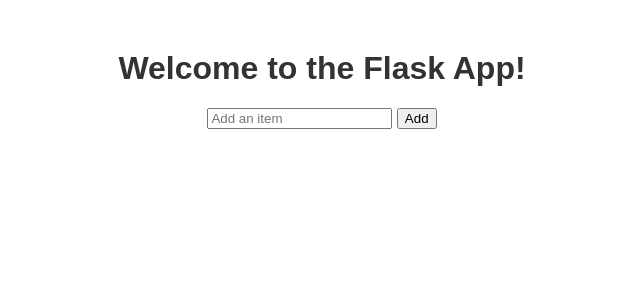
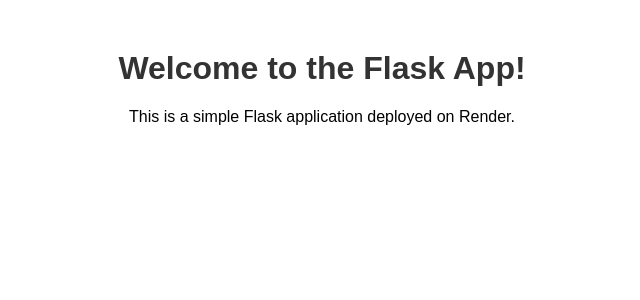
Before and after one commit to AzureBot/flask_app, a Flask app: page / in a window 1280 px wide. Shown: the top 300 px of the page, without its empty margins (318-958 px from the left). Run offline with Flask 2, Linux system fonts and the light colour scheme.

Commit message:
Update index.html

```diff
--- a/templates/index.html
+++ b/templates/index.html
@@ -13,35 +13,10 @@
         h1 {
             color: #333;
         }
-        .container {
-            max-width: 500px;
-            margin: 0 auto;
-        }
-        .item {
-            display: flex;
-            justify-content: space-between;
-            margin-bottom: 10px;
-        }
     </style>
 </head>
 <body>
     <h1>Welcome to the Flask App!</h1>
-    <div class="container">
-        <form id="addForm" method="post" action="/data">
-            <input type="text" name="item" placeholder="Add an item" required>
-            <button type="submit">Add</button>
-        </form>
-        <div id="items">
-            {% for item in items %}
-            <div class="item">
-                <span>{{ item.item }}</span>
-                <form method="post" action="/delete" style="display:inline;">
-                    <input type="hidden" name="item" value="{{ item.item }}">
-                    <button type="submit">Delete</button>
-                </form>
-            </div>
-            {% endfor %}
-        </div>
-    </div>
+    <p>This is a simple Flask application deployed on Render.</p>
 </body>
 </html>
```
